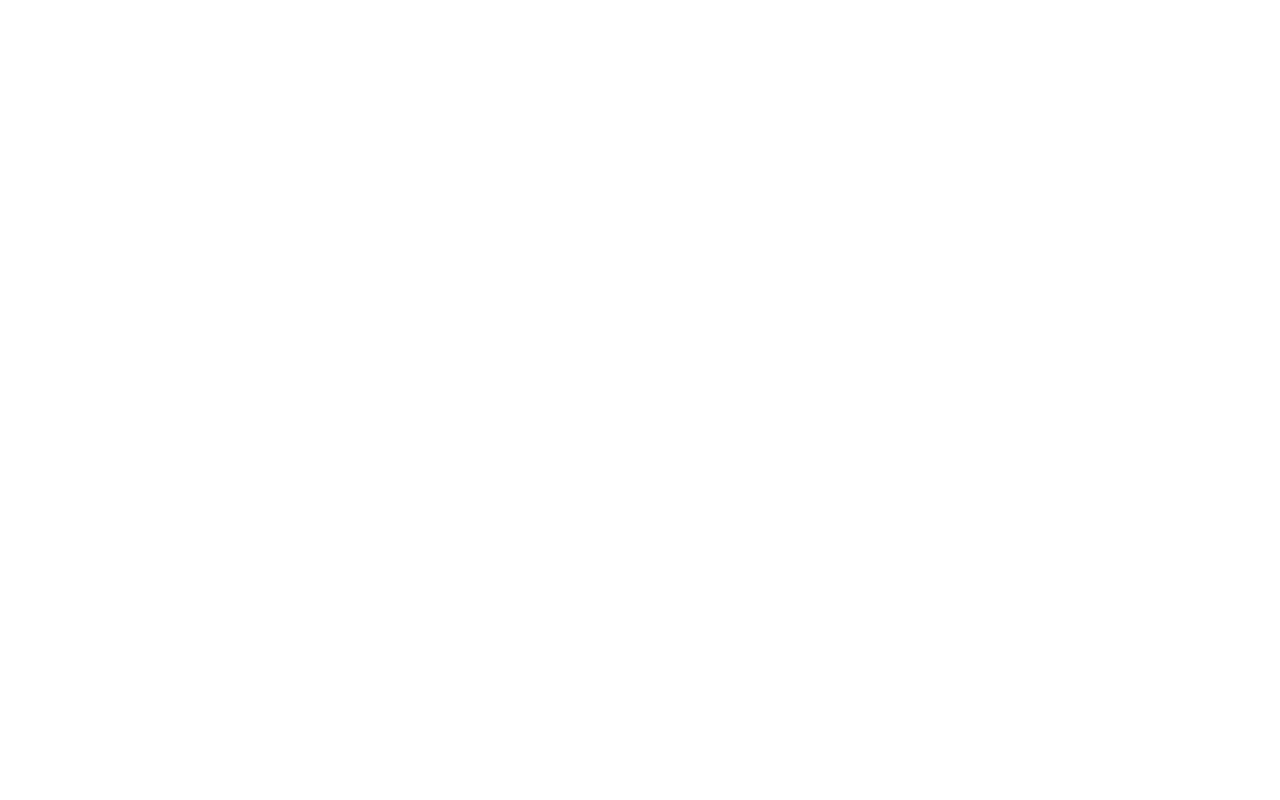
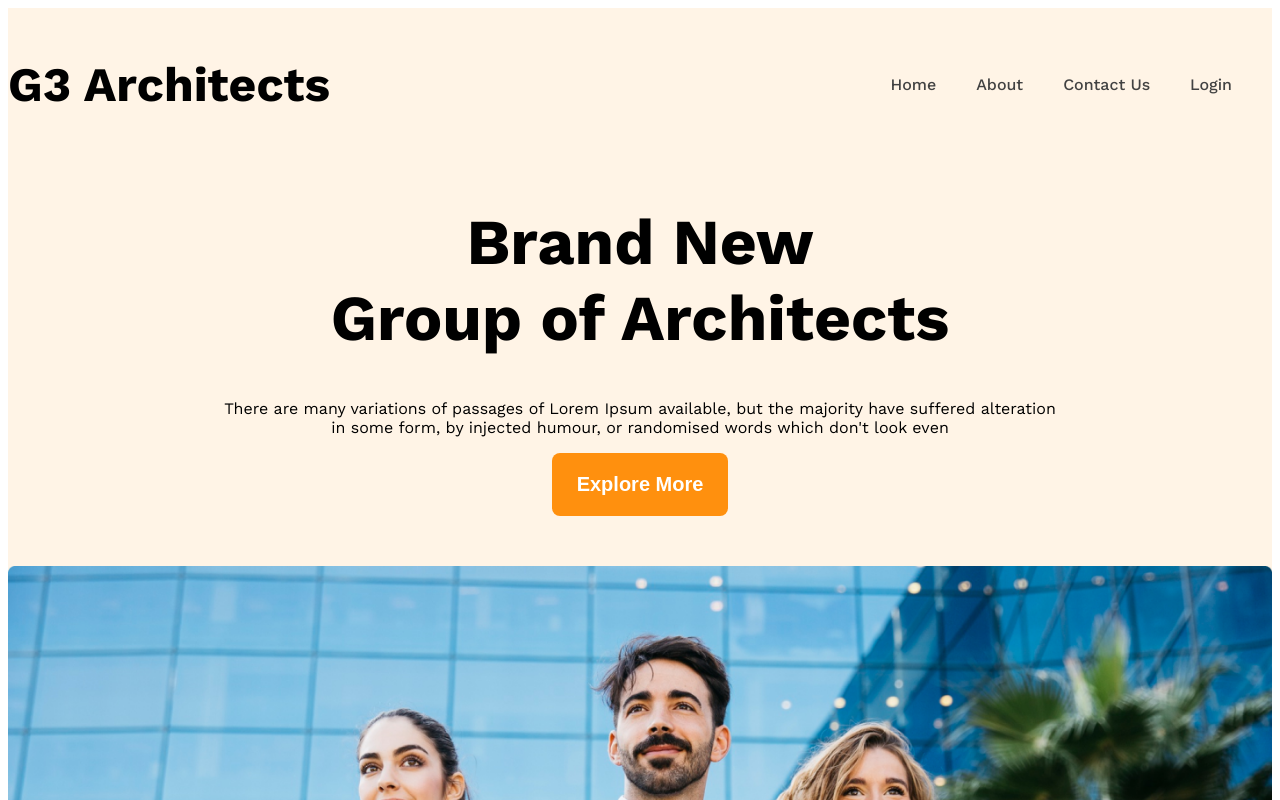
Before and after one commit to SShojol/g3-architects-website, a plain HTML site: page index.html in a window 1280 px wide. Shown: the top 800 px of the page. Drawn offline with nearby package versions, Linux system fonts and the light colour scheme.

Commit message:
adding banner part

```diff
--- a/index.html
+++ b/index.html
@@ -4,10 +4,28 @@
     <meta charset="UTF-8">
     <meta name="viewport" content="width=device-width, initial-scale=1.0">
     <title>G3-Architects</title>
+    <link rel="stylesheet" href="style/architects.css">
 </head>
-<body>
-    <header>
-
+<body class="work-sans-font">
+    <header class="bg-light">
+        <nav class="navbar display-flex">
+            <h3 class="brand">G3 Architects</h3>
+            <ul class="nav-links display-flex">
+                <!-- li.nav-item*4>a.nav-link -->
+                <li class="nav-item"><a href="" class="nav-link text-gray">Home</a></li>
+                <li class="nav-item"><a href="" class="nav-link text-gray">About</a></li>
+                <li class="nav-item"><a href="" class="nav-link text-gray">Contact Us</a></li>
+                <li class="nav-item"><a href="" class="nav-link text-gray">Login</a></li>
+            </ul>
+        </nav>
+        <div class="banner">
+            <div class="banner-content">
+                <h1 class="banner-title">Brand New <br> Group of Architects</h1>
+                <p class="banner-description">There are many variations of passages of Lorem Ipsum available, but the majority have suffered alteration in some form, by injected humour, or randomised words which don't look even</p>
+                <button class="btn-primary">Explore More</button>
+            </div>
+            <img class="banner-image" src="images/banner.png" alt="">
+        </div>
     </header>
     <main>
 
--- /dev/null
+++ b/style/architects.css
@@ -0,0 +1,74 @@
+@import url('https://fonts.googleapis.com/css2?family=Work+Sans:ital,wght@0,100..900;1,100..900&display=swap');
+.work-sans-font {
+    font-family: "Work Sans", serif;
+    font-optical-sizing: auto;
+    font-weight: 400;
+    font-style: normal;
+  }
+  /* shared styles */
+  .display-flex{
+    display: flex;
+  }
+  /* dark 02 */
+  .text-gray{
+    color: #424242;
+  }
+  /* dark 03 */
+  .text-light-gray{
+    color: #727272;
+  }
+  .bg-light{
+    background-color: rgba(255, 144, 14, 0.1);
+  }
+  .btn-primary{
+    background-color: #FF900E;
+    color: white;
+    padding: 20px 25px;
+    font-size: 1.25rem;
+    font-weight: 600;
+    border-radius: 8px;
+    border: none;
+  }
+  /* header styles */
+
+  /* navbar related styles */
+  .navbar{
+    justify-content: space-between;
+    align-items: center;
+  }
+  .brand{
+    font-weight: 700;
+    font-size: 3rem;
+  }
+  .nav-item{
+    list-style: none;
+    margin-right: 40px;
+  }
+  .nav-link{
+    text-decoration: none;
+    font-weight: 500;
+  }
+  .navbar, .banner{
+    max-width: 1440px;
+    margin: 0 auto;
+  }
+  /* banner related style */
+  .banner-content{
+    max-width: 850px;
+    margin: 0 auto;
+    text-align: center;
+    margin-bottom: 50px;
+  }
+  .banner-title{
+    font-weight: 700;
+    font-size: 4rem;
+  }
+  .banner-image{
+    width: 100%;
+  }
+  /* responsive media query */
+  @media screen and (max-width: 576px) {
+    .navbar, .nav-link{
+        flex-direction: column;
+    }
+  }
```
